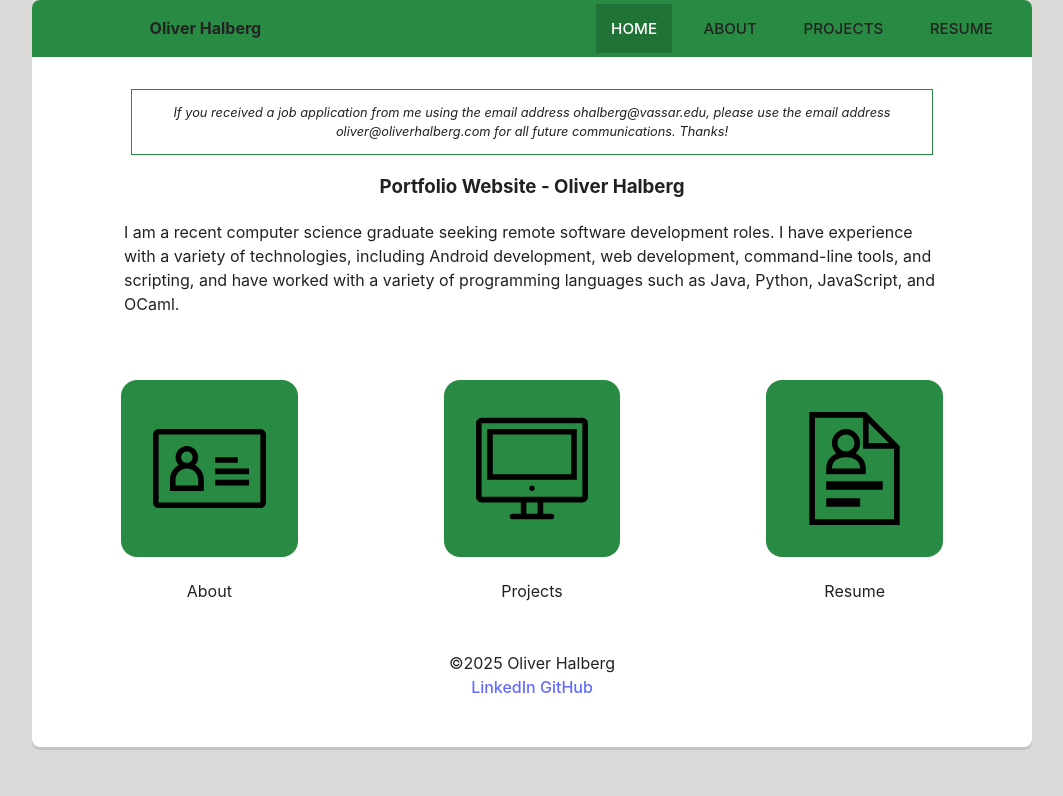
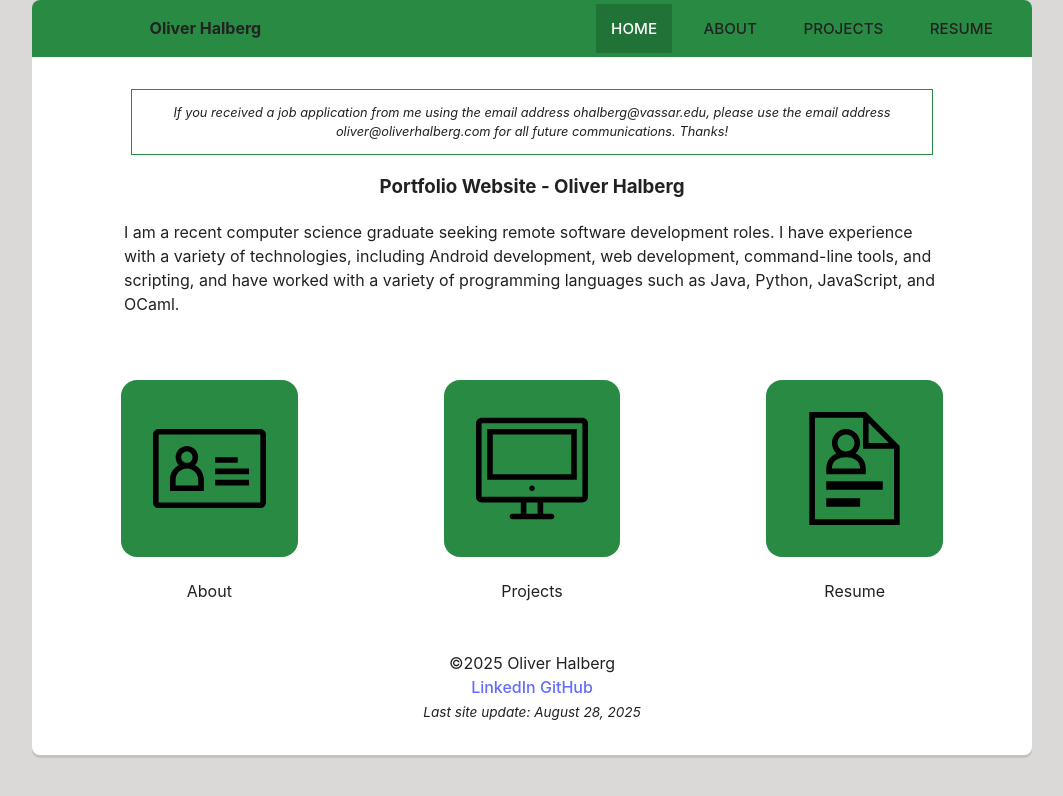
Before and after one commit to oliverhalberg/Portfolio-Site, a React (Vite) app: page / in a window 1280 px wide. Shown: the top 796 px of the page, without its empty margins (108-1171 px from the left). Built offline with nearby package versions, Linux system fonts and the light colour scheme.

Commit message:
Added date of last site update to Footer; reduced bottom padding on Footer.

```diff
--- a/src/components/Footer.jsx
+++ b/src/components/Footer.jsx
@@ -9,6 +9,8 @@ const Footer = () => {
                 <a href="https://www.linkedin.com/in/oliver-halberg" className="link">LinkedIn </a>
                 <a href="https://github.com/oliverhalberg" className="link">GitHub</a>
             </span>
+            <br/>
+            <span className="footer-mini-text">Last site update: August 28, 2025</span>
         </footer>
     );
 }
--- a/src/index.css
+++ b/src/index.css
@@ -66,7 +66,12 @@ header span {
 
 
 footer {
-  padding: 1em;
+  padding: 1em 1em 0em 1em;
+}
+
+.footer-mini-text {
+  font-size: 85%;
+  font-style: italic;
 }
 
 /* Container Styles */
```
